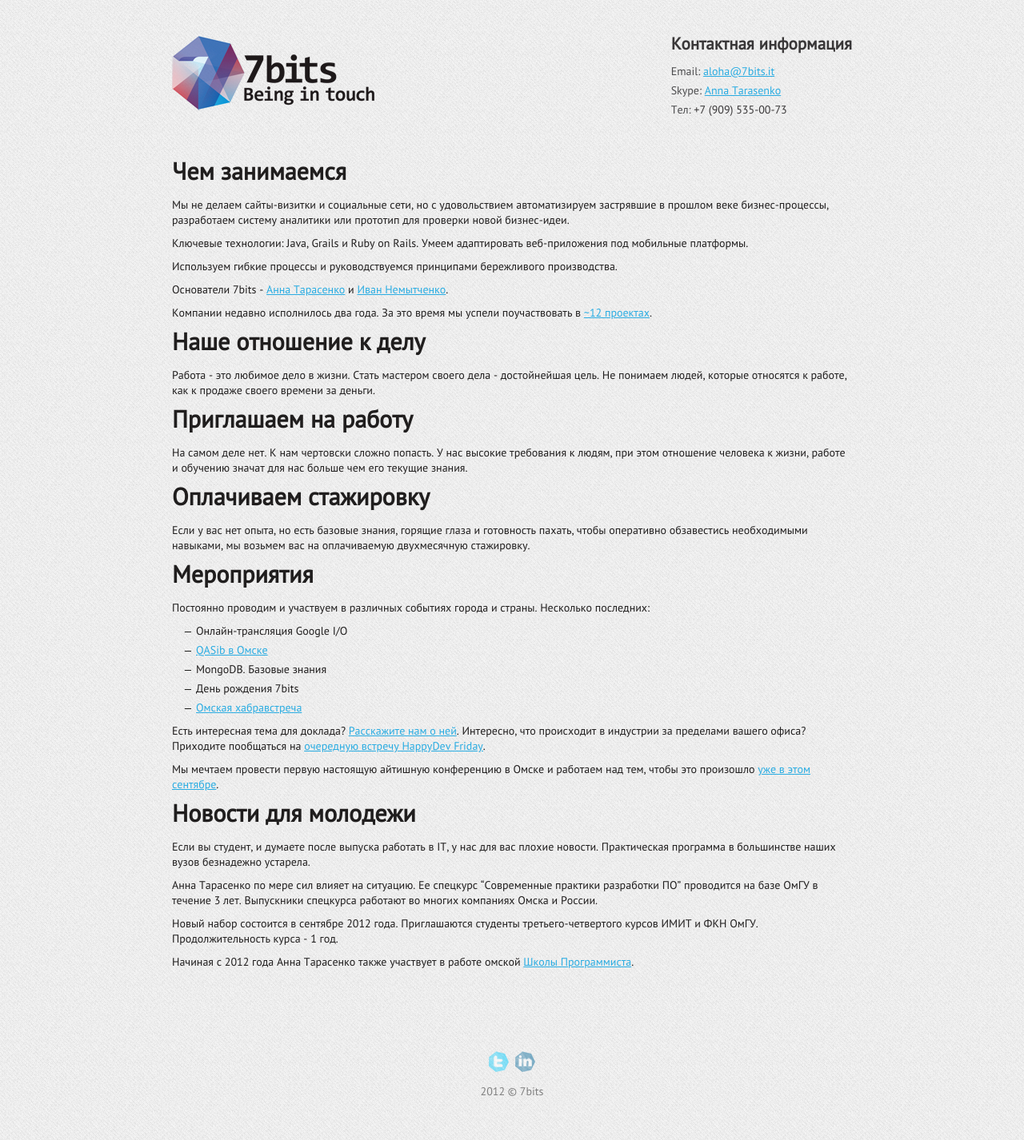
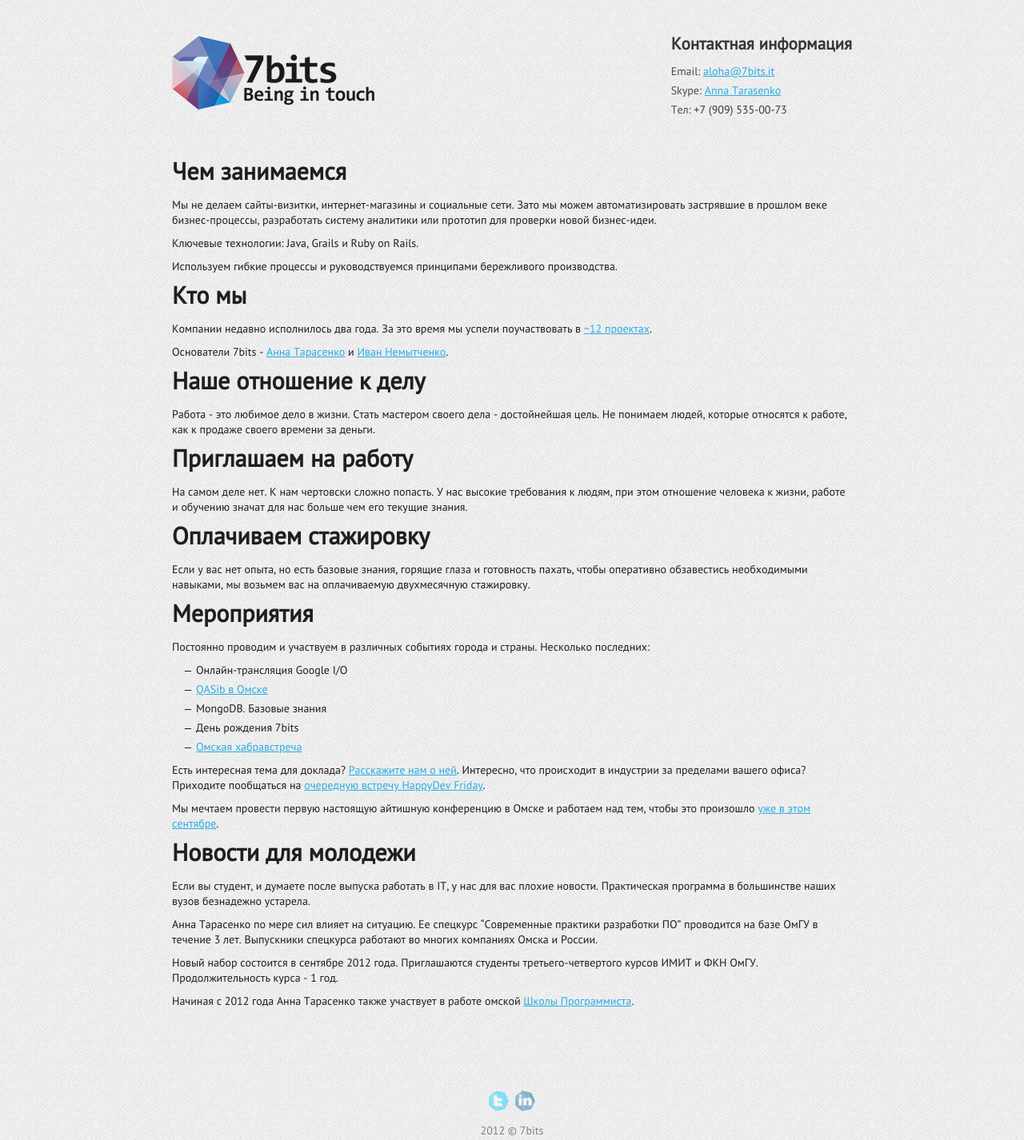
Before and after one commit to AnnieOmsk/7bits, a Jekyll site: the page built from index.md, in a window 1280 px wide. Shown: the whole page at 80% size. Built offline with Jekyll 4.4.1, drawn with Linux system fonts in a browser that asks for light colours; Markdown is read by kramdown in place of the engine named in the settings.

Commit message:
Updated index.md

```diff
--- a/index.md
+++ b/index.md
@@ -3,18 +3,17 @@ layout: default
 title: Компания
 ---
 #Чем занимаемся
-
-Мы не делаем сайты-визитки и социальные сети, но с удовольствием автоматизируем застрявшие в прошлом веке бизнес-процессы, разработаем систему аналитики или прототип для проверки новой бизнес-идеи.
+Мы не делаем сайты-визитки, интернет-магазины и социальные сети.
+Зато мы можем автоматизировать застрявшие в прошлом веке бизнес-процессы, разработать систему аналитики или прототип для проверки новой бизнес-идеи.
 
 Ключевые технологии: Java, Grails и Ruby on Rails.
-Умеем адаптировать веб-приложения под мобильные платформы.
 
 Используем гибкие процессы и руководствуемся принципами бережливого производства.
 
+#Кто мы
+Компании недавно исполнилось два года. За это время мы успели поучаствовать в [~12 проектах](portfolio.html).
 
 Основатели 7bits - [Анна Тарасенко](→) и [Иван Немытченко](→).
-
-Компании недавно исполнилось два года. За это время мы успели поучаствовать в [~12 проектах](portfolio.html).
 
 #Наше отношение к делу
 Работа - это любимое дело в жизни. Стать мастером своего дела - достойнейшая цель.
```
